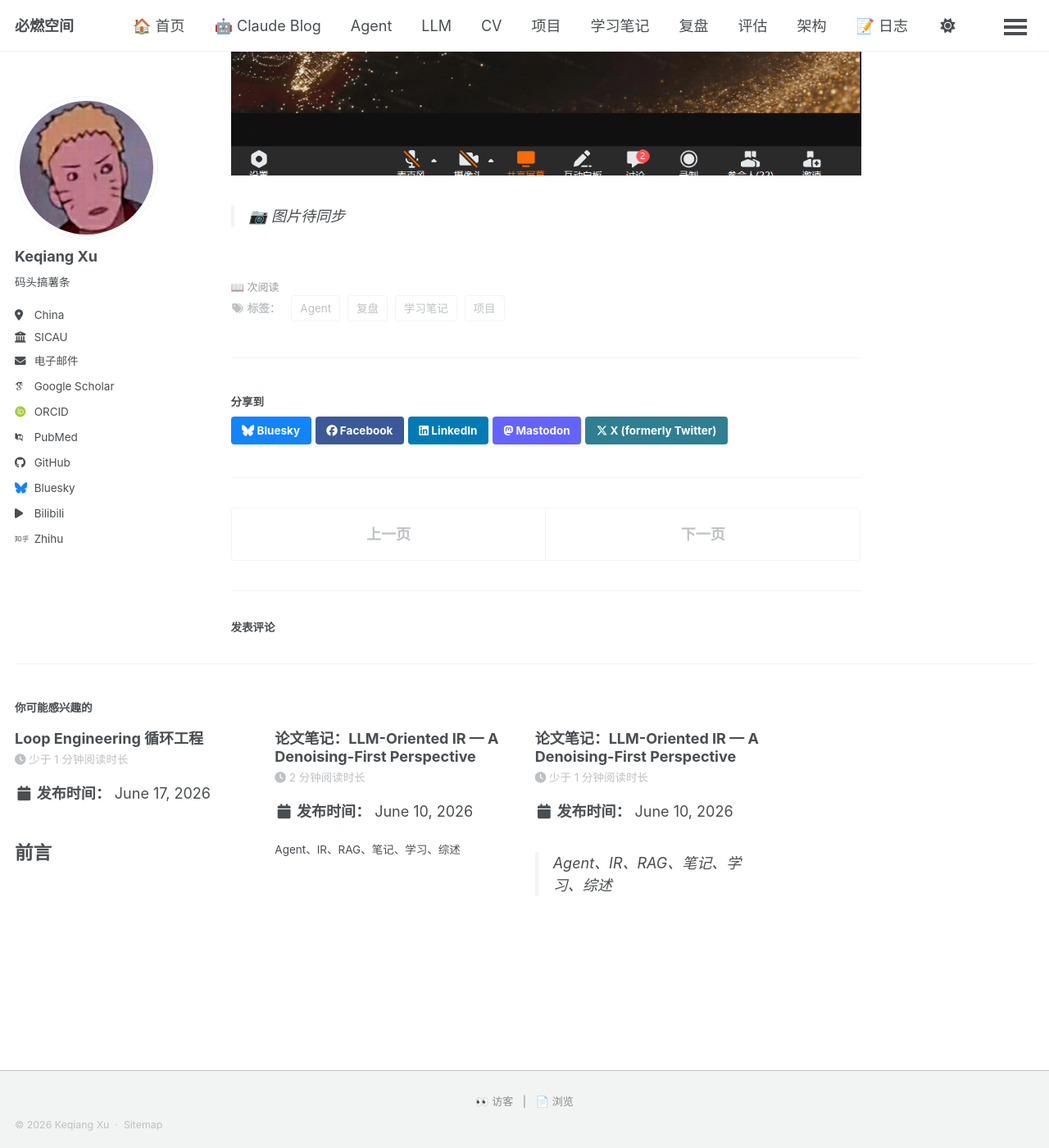
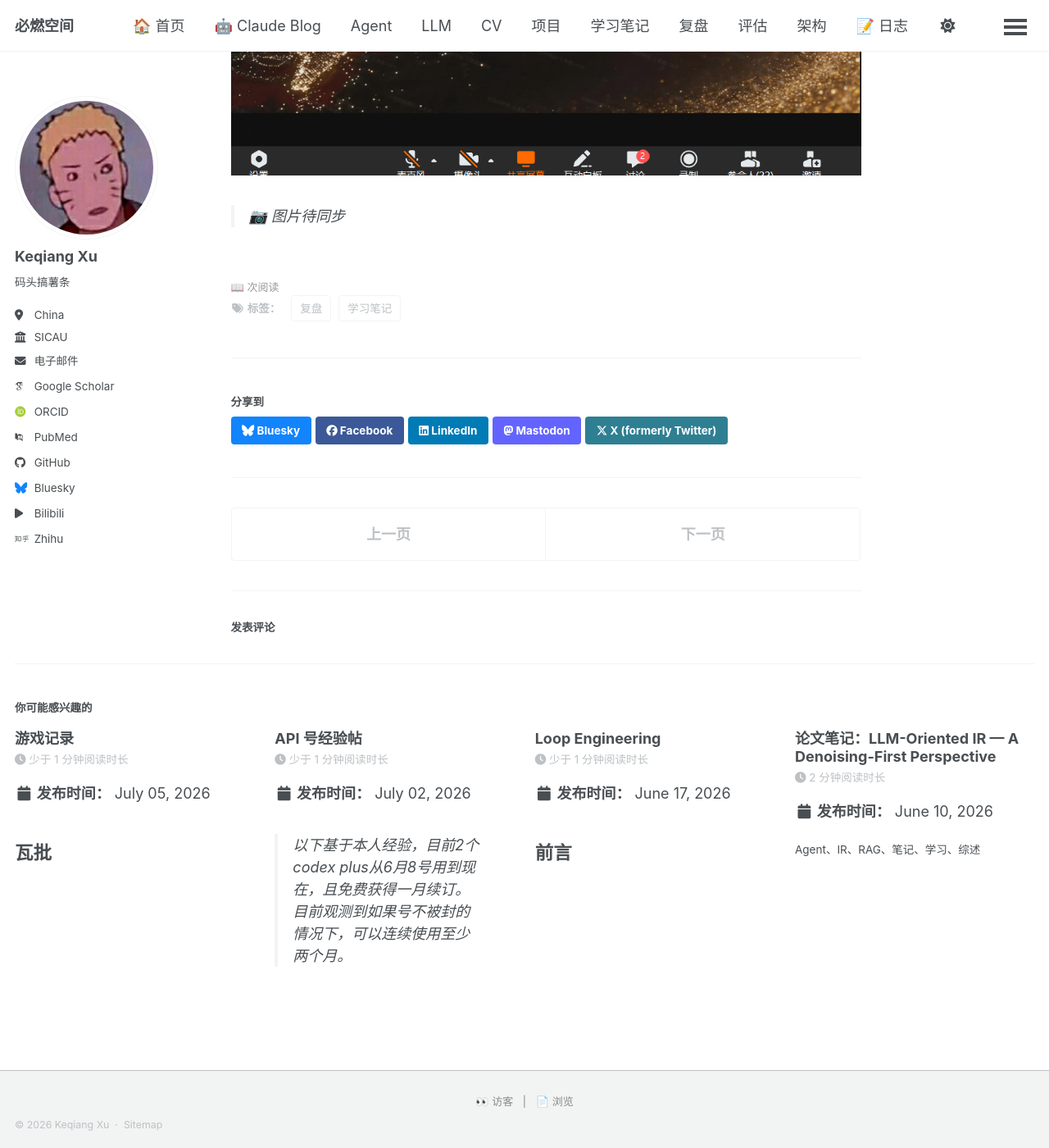
Before and after one commit to Qnh233/Qnh233.github.io, a Jekyll site: the page built from _posts/2026-06-14-shi-xi-lv-tu.md, in a window 1280 px wide and 1400 px high, scrolled down 5899 px. Shown: the whole window at 82% size. Built offline with Jekyll 4.4.1, drawn with Linux system fonts in a browser that asks for light colours; some web fonts are replaced; a script bundle is joined from its source files by our own code; library files that are not in the unit come from our copies; comment, search, counter and statistics services are not loaded.

Commit message:
blog: weekly sync

```diff
--- a/_posts/2026-06-14-shi-xi-lv-tu.md
+++ b/_posts/2026-06-14-shi-xi-lv-tu.md
@@ -3,11 +3,8 @@
 date: 2026-06-14
 permalink: /posts/2026/06/实习旅途/
 tags:
+  - 学习笔记
   - 复盘
-  - 项目
-  - Agent
-  - 学习笔记
-last_modified_at: 2026-06-14
 ---
 
 > 实习、工作、学习、日志
--- a/_posts/2026-06-17-loop-engineering.md
+++ b/_posts/2026-06-17-loop-engineering.md
@@ -1,12 +1,10 @@
 ---
-title: 'Loop Engineering 循环工程'
+title: 'Loop Engineering'
 date: 2026-06-17
-permalink: /posts/2026/06/loop-engineering-循环工程/
+permalink: /posts/2026/06/loop-engineering/
 tags:
   - Agent
   - 架构
-  - 学习笔记
-last_modified_at: 2026-06-17
 ---
 
 ## 前言
--- /dev/null
+++ b/_posts/2026-07-02-api-号经验帖.md
@@ -0,0 +1,38 @@
+---
+title: 'API 号经验帖'
+date: 2026-07-02
+permalink: /posts/2026/07/api-号经验帖/
+tags:
+  - Agent
+  - 学习笔记
+---
+
+> 以下基于本人经验，目前2个 codex plus从6月8号用到现在，且免费获得一月续订。目前观测到如果号不被封的情况下，可以连续使用至少两个月。
+
+## VPN
+
+Vpn 可能是一个影响因素，尽量选取连接稳定ip稳定不波动的机场连接，防止风控封号。
+
+推荐链接
+
+https://github.com/hotseo123/shida-jichang-tuijian
+
+具体机场类型主要有直连/中转/专线
+
+其成本-稳定性-质量是递增的。
+
+详细内容链接里有具体介绍
+
+而后线路类型有BGP/IEPL/IPLC，同样是稳定性递增。
+我目前使用
+
+“一枝红杏”  IPLC 专线节点
+
+![](/assets/images/posts/2026/feishu-O4ZWbgX4noqR.png)
+> 📷 *图片待同步*
+
+## 号池
+
+https://github.com/jlcodes99/cockpit-tools
+
+启动后从该app中登录鉴权，包括后续使用也从此进入，支持多实例。
--- /dev/null
+++ b/_posts/2026-07-05-游戏记录.md
@@ -0,0 +1,42 @@
+---
+title: '游戏记录'
+date: 2026-07-05
+permalink: /posts/2026/07/游戏记录/
+tags:
+  - 项目
+---
+
+## 瓦批
+
+### 复盘一
+
+![](/assets/images/posts/2026/feishu-VHo0bq8qloKF.png)
+> 📷 *图片待同步*
+
+#### 枪法
+
+分内功与外功 - 外功为反应力拉枪速度连连看速度
+
+内功为宽泛阅读目标能力，收集信息二次定位能力。
+
+合适的步骤应该是用余光观察屏幕中所有目标信息，研究聚焦在准信球体内。余光判断大概距离，第一步拉过去让敌人存在在聚焦圈内（眼球不要动，否则需要重新聚焦，相当于慢一拍），第二步在聚焦圈内二次定位微调。
+
+其本质就是连连看，且要保证相对静止的窗口，准心与目标相对静止的窗口（控枪保证相对静止）。移动来微调本质是反方向的急停。
+
+关注阅读人的脖子肩膀那块，是大目标
+
+练习方式，
+
+#### 意识
+
+要有耐心 - 不要慌不要噪
+
+注意看地图 听声音 看技能
+
+要学烟的运用
+
+大多数技能不熟
+
+保安绊线要放蹲位的 防跳飞蹲 - 一般防屁股 防点
+
+## LOL
```
Also changed, not shown: _posts/2026-06-10-llm-oriented-ir-denoising.md (+0 -2 lines), assets/images/posts/2026/feishu-VHo0bq8qloKF.png (added), 1 other file.
